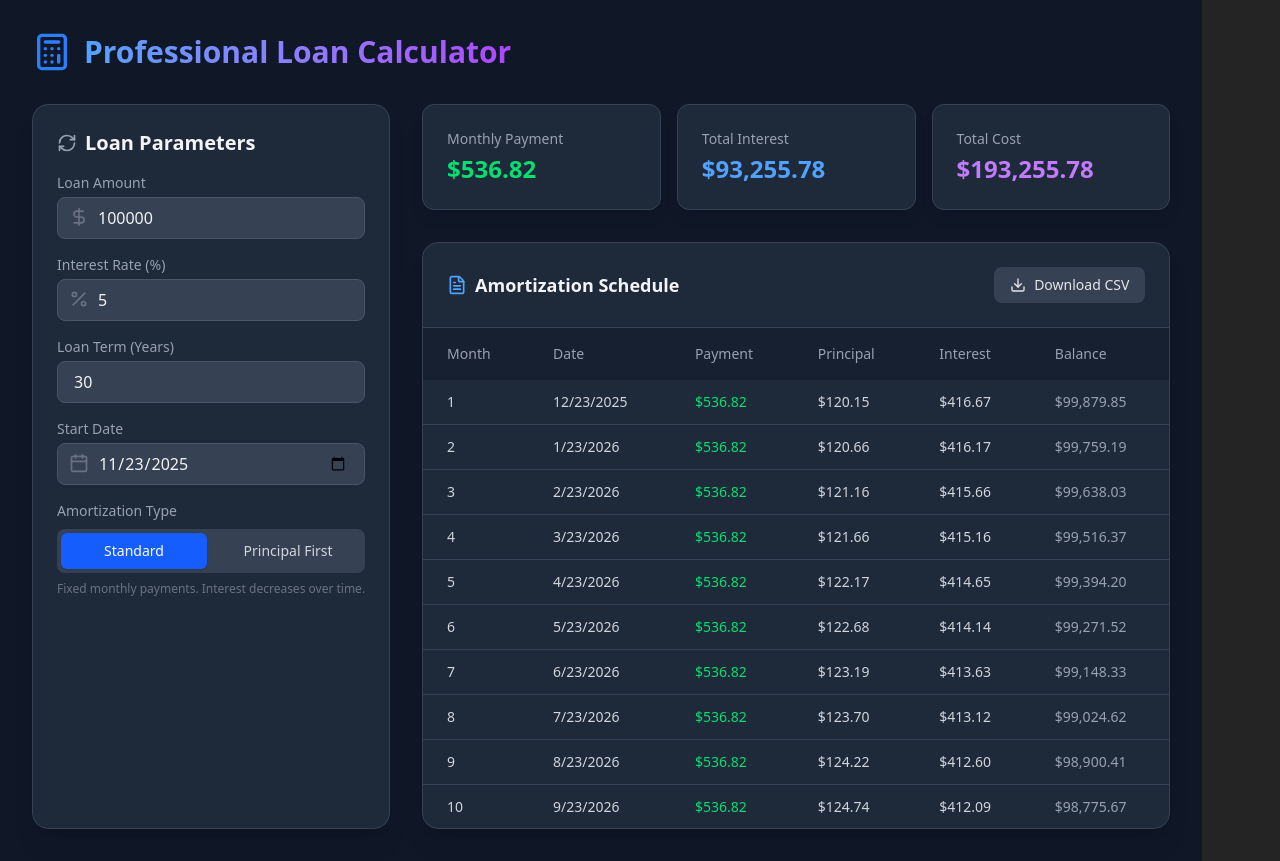
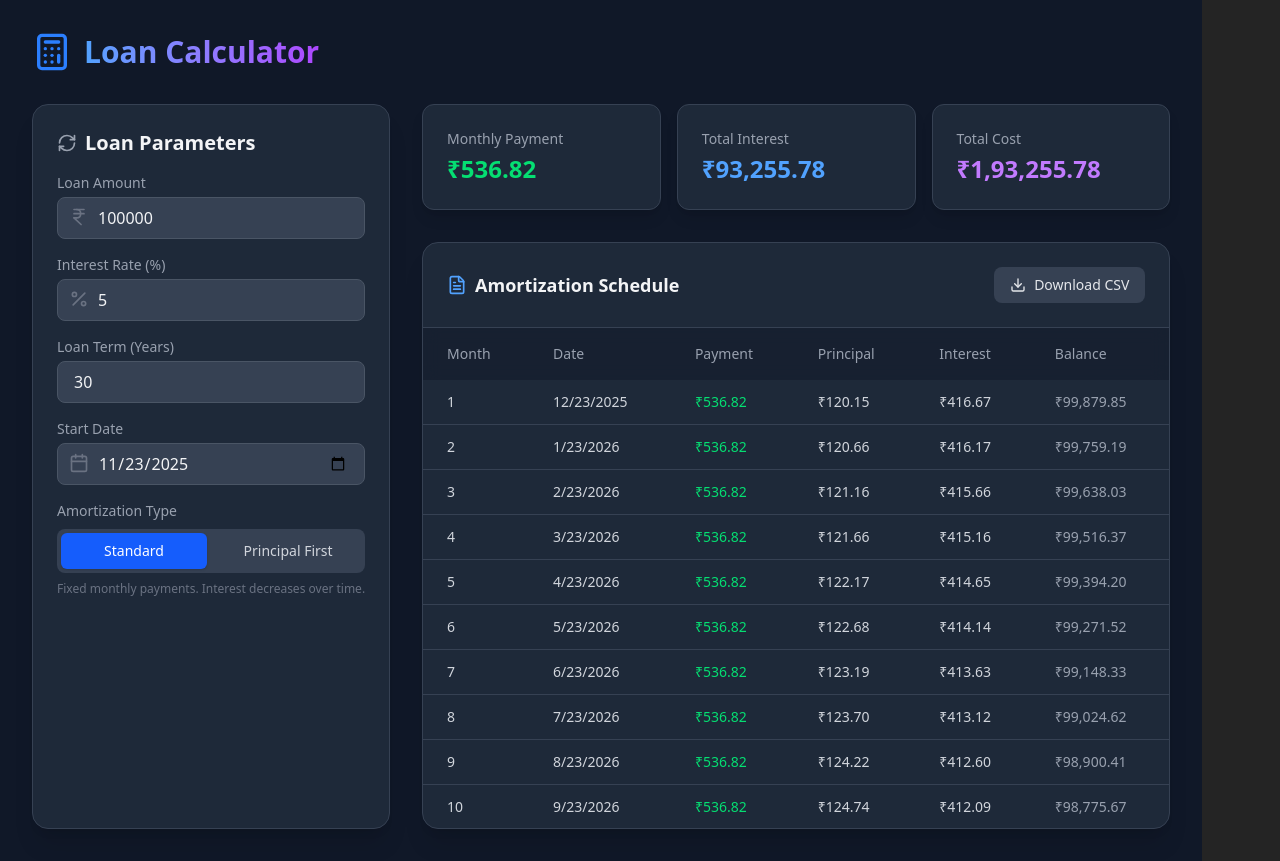
Before and after one commit to ishtiaqSamdani/LCal, a React (Vite) app: page / in a window 1280 px wide. Built offline with nearby package versions, Linux system fonts and the light colour scheme.

Commit message:
Update docs and currency symbol

```diff
--- a/src/App.jsx
+++ b/src/App.jsx
@@ -1,5 +1,5 @@
 import { useState, useEffect } from 'react';
-import { Calculator, Download, Calendar, DollarSign, Percent, RefreshCw, FileText } from 'lucide-react';
+import { Calculator, Download, Calendar, IndianRupee, Percent, RefreshCw, FileText } from 'lucide-react';
 
 const App = () => {
   // State
@@ -103,7 +103,7 @@ const App = () => {
   }, [loanAmount, interestRate, loanTermYears, loanType, startDate]);
 
   const formatMoney = (value) => {
-    return new Intl.NumberFormat('en-US', { style: 'currency', currency: 'USD' }).format(value);
+    return new Intl.NumberFormat('en-IN', { style: 'currency', currency: 'INR' }).format(value);
   };
 
   const downloadCSV = () => {
@@ -137,7 +137,7 @@ const App = () => {
         <div className="flex items-center gap-3 mb-8">
           <Calculator className="w-10 h-10 text-blue-500" />
           <h1 className="text-3xl font-bold bg-clip-text text-transparent bg-gradient-to-r from-blue-400 to-purple-500">
-            Professional Loan Calculator
+            Loan Calculator
           </h1>
         </div>
 
@@ -154,7 +154,7 @@ const App = () => {
               <div>
                 <label className="block text-sm font-medium text-gray-400 mb-1">Loan Amount</label>
                 <div className="relative">
-                  <DollarSign className="absolute left-3 top-2.5 w-5 h-5 text-gray-500" />
+                  <IndianRupee className="absolute left-3 top-2.5 w-5 h-5 text-gray-500" />
                   <input
                     type="number"
                     value={loanAmount}
```
Also changed, not shown: 2 other files (tests, documents, lock files or other folders).
